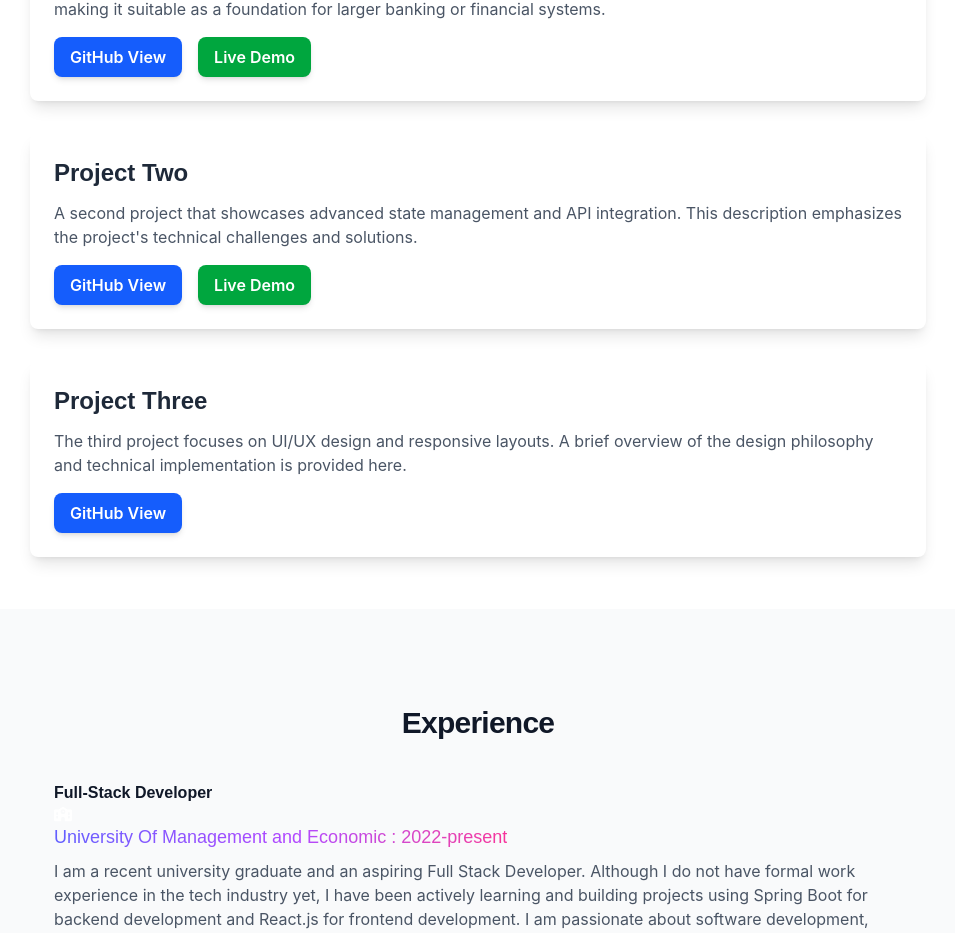
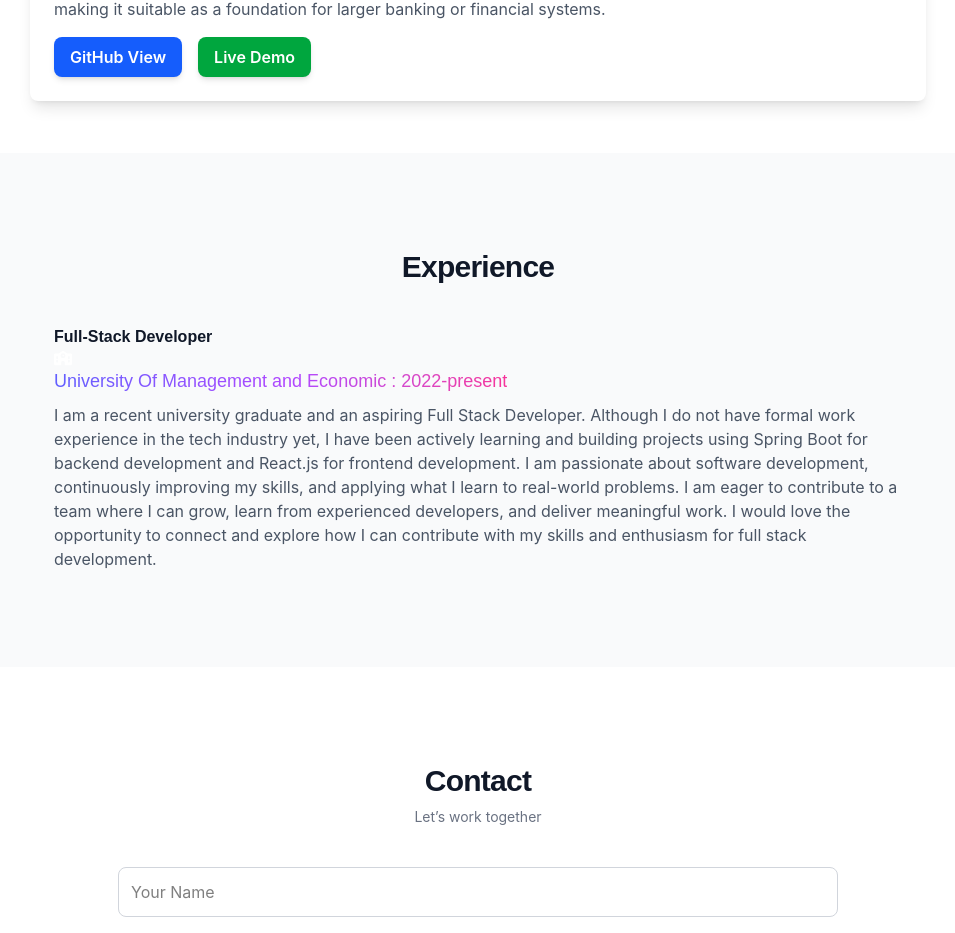
Before and after one commit to PhornSydeth/my_portfolio, a React (Vite) app: page / in a window 1280 px wide. Shown: the part 2335-3268 px from the top of the page, without its empty margins (162-1117 px from the left). Built offline with nearby package versions, Linux system fonts and the light colour scheme.

Commit message:
Update Data in Typescript

```diff
--- a/src/components/data/Project.ts
+++ b/src/components/data/Project.ts
@@ -1,5 +1,4 @@
 // src/data/projectData.ts
-
 export interface ProjectData {
   id: number;
   title: string;
@@ -13,21 +12,8 @@ export const projects: ProjectData[] = [
     id: 1,
     title: "Secure User Authentication & Role-Based Access System",
     description: "This project is a banking-oriented backend authentication system developed using Spring Boot and Spring Security, designed to follow industry-level security standards used in financial applications. The system provides secure user registration and login functionality with JWT-based authentication, ensuring stateless and scalable session management. User credentials are safely stored using password encryption, preventing plaintext password exposure and aligning with security best practices commonly required in banking systems. A role-based access control (RBAC) mechanism is implemented to manage authorization between different user roles such as USER and ADMIN. Each role has controlled access to protected APIs, simulating real-world banking permission models. The application uses Spring Data JPA for efficient ORM-based database interaction and MySQL for persistent data storage. The architecture is designed to be modular, secure, and extensible—making it suitable as a foundation for larger banking or financial systems.",
-    githubLink: "github.com",
+    githubLink: "https://github.com/PhornSydeth/user_mangagment",
     demoLink: "https://projectone.live",
-  },
-  {
-    id: 2,
-    title: "Project Two",
-    description: "A second project that showcases advanced state management and API integration. This description emphasizes the project's technical challenges and solutions.",
-    githubLink: "github.com",
-    demoLink: "https://projecttwo.live",
-  },
-  {
-    id: 3,
-    title: "Project Three",
-    description: "The third project focuses on UI/UX design and responsive layouts. A brief overview of the design philosophy and technical implementation is provided here.",
-    githubLink: "github.com",
   },
   // Add more projects here
 ];
--- a/src/components/data/ProjectCard.tsx
+++ b/src/components/data/ProjectCard.tsx
@@ -32,7 +32,8 @@ const ProjectCard: React.FC<ProjectCardProps> = ({ project }) => {
             target="_blank"
             rel="noopener noreferrer"
             className="bg-green-600 hover:bg-green-700 text-white font-semibold py-2 px-4 rounded-lg shadow-md transition duration-300"
-          >
+           onClick={()=>alert("I am going to make frontend soon! but now just focus on backend first 😊")}
+           >
             Live Demo
           </a>
         )}
```
